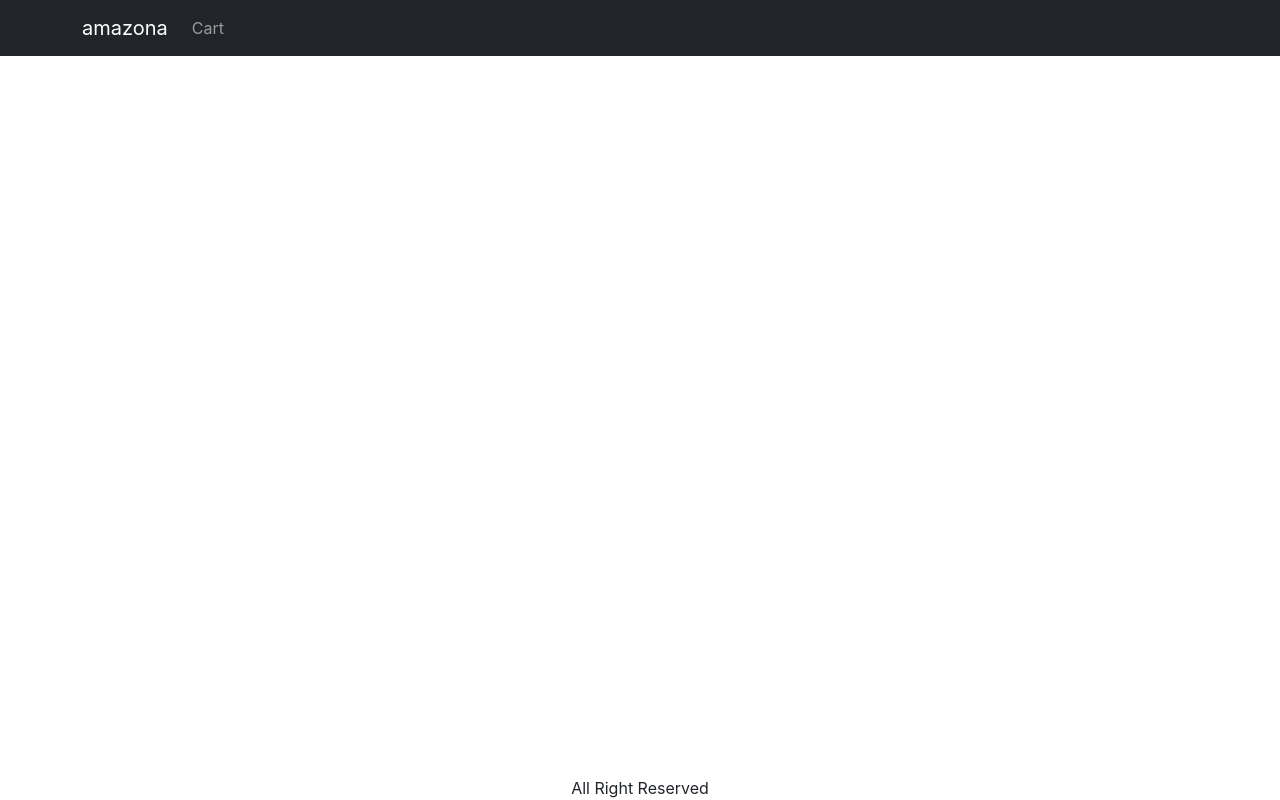
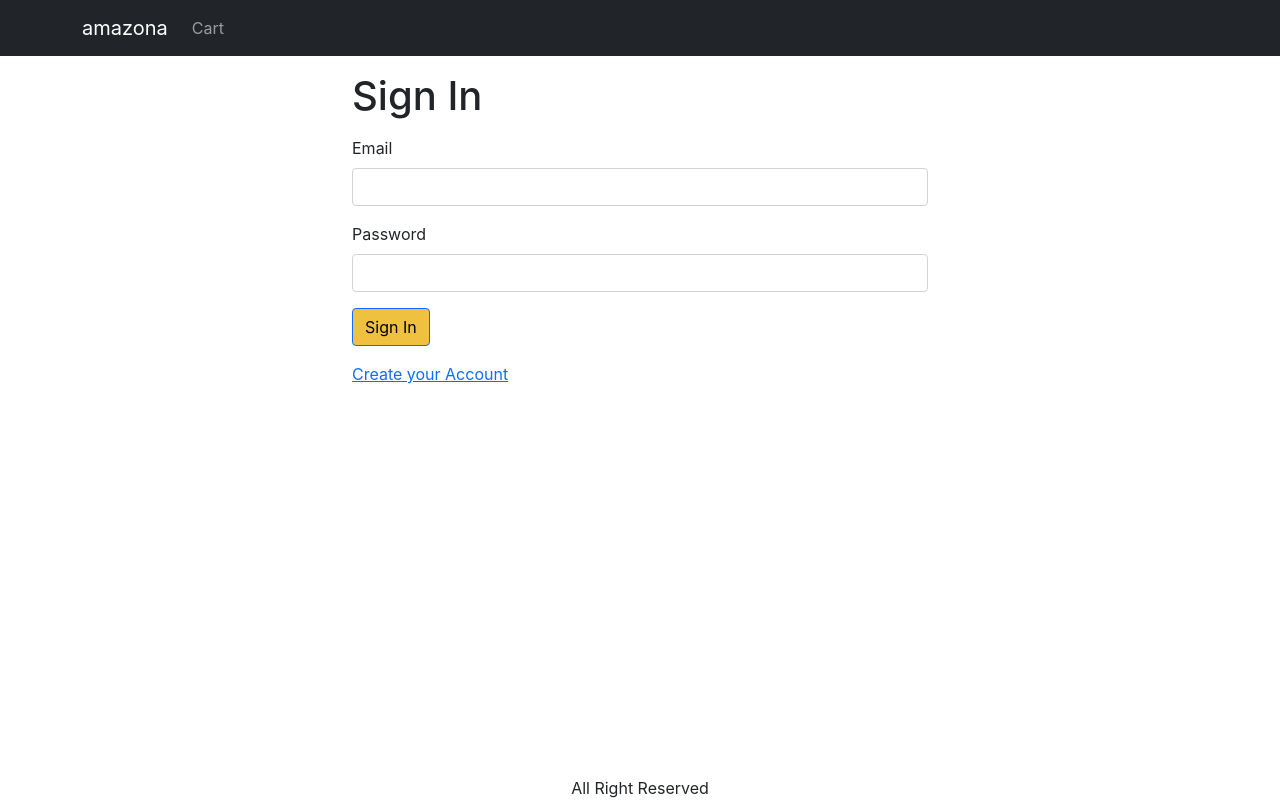
Before and after one commit to ignacioainol/ecommerce-mern, a React (Create React App) app in the folder frontend/: page /signin in a window 1280 px wide. Built offline with nearby package versions, Linux system fonts and the light colour scheme.

Commit message:
signin screen

```diff
--- a/frontend/src/App.js
+++ b/frontend/src/App.js
@@ -11,6 +11,7 @@
 import { useContext } from 'react';
 import { Store } from './Store';
 import CartScreen from './screens/CartScreen';
+import SigninScreen from './screens/SigninScreen';
 
 function App() {
 
@@ -45,6 +46,7 @@
               <Route path="/" element={<HomeScreen />} />
               <Route path="/product/:slug" element={<ProductScreen />} />
               <Route path="/cart" element={<CartScreen />} />
+              <Route path="/signin" element={<SigninScreen />} />
             </Routes>
           </Container>
         </main>
--- a/frontend/src/screens/SigninScreen.js
+++ b/frontend/src/screens/SigninScreen.js
@@ -1,12 +1,34 @@
 import React from 'react'
-import { Container } from 'react-bootstrap'
+import { Button, Container, Form } from 'react-bootstrap'
+import { Helmet } from 'react-helmet-async'
+import { Link, useLocation } from 'react-router-dom'
 
 const SigninScreen = () => {
+    const { search } = useLocation();
+    const redirectInUrl = new URLSearchParams(search).get('redirect');
+    const redirect = redirectInUrl ? redirectInUrl : '/';
     return (
         <Container className="small-container">
             <Helmet>
                 Sign In
             </Helmet>
+            <h1 className='my-3'>Sign In</h1>
+            <Form>
+                <Form.Group className='mb-3' controlId='email'>
+                    <Form.Label>Email</Form.Label>
+                    <Form.Control type='email' required />
+                </Form.Group>
+                <Form.Group className='mb-3' controlId='password'>
+                    <Form.Label>Password</Form.Label>
+                    <Form.Control type='password' required />
+                </Form.Group>
+                <div className="mb-3">
+                    <Button type="submit">Sign In</Button>
+                </div>
+                <div className="mb-3">
+                    <Link to={`/signup?redirect=${redirect}`}>Create your Account</Link>
+                </div>
+            </Form>
         </Container>
     )
 }
```
